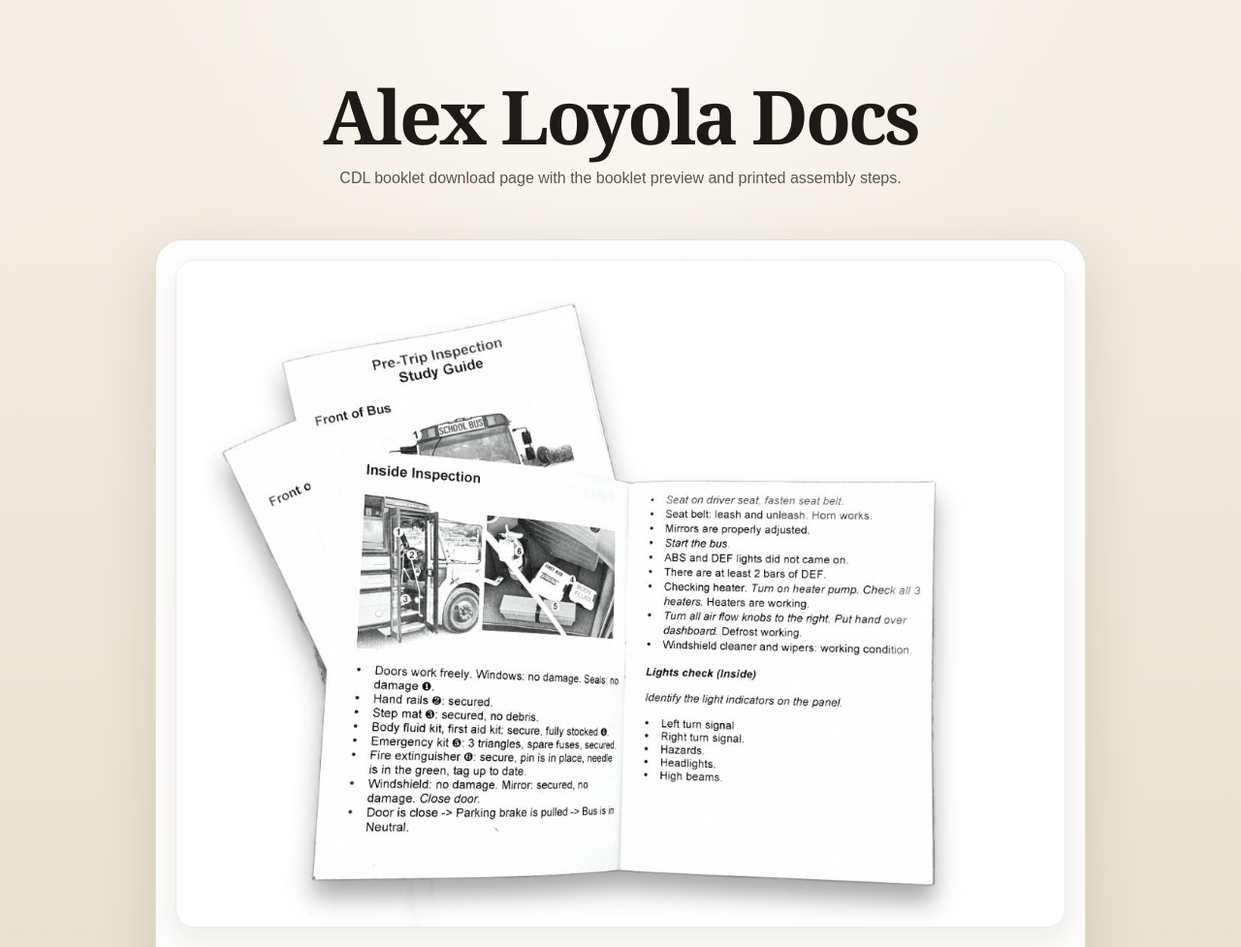
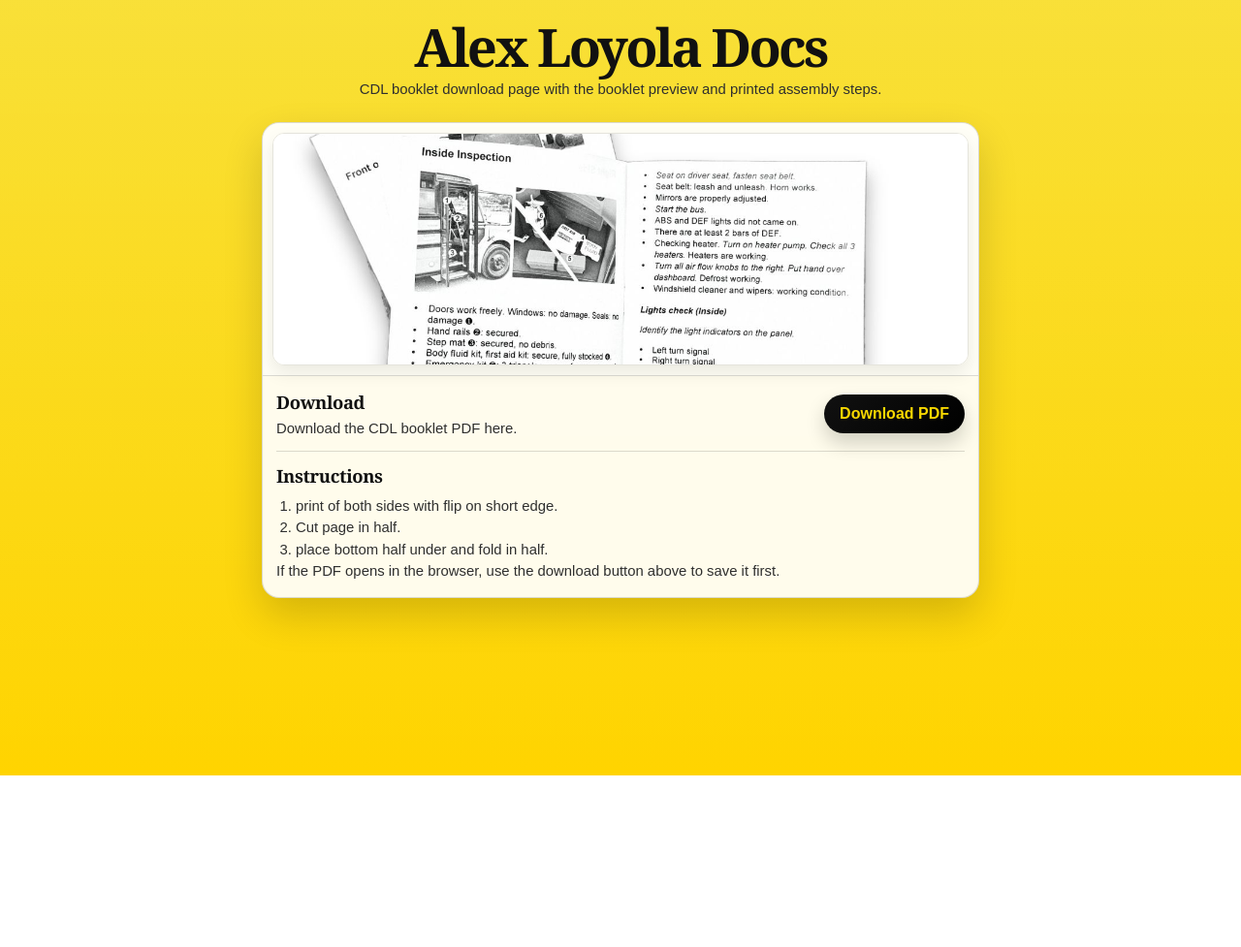
Before and after one commit to Blizky/alexloyola, a plain HTML site: page index.html in a window 1280 px wide. Shown: the top 977 px of the page at 97% size. After the commit the page ends 800 px from the top, so only its background shows below. Drawn offline with Linux system fonts and the light colour scheme.

Commit message:
Tighten docs page and use CDL booklet PDF

```diff
--- a/index.html
+++ b/index.html
@@ -8,15 +8,15 @@
   <style>
     :root {
       color-scheme: light;
-      --bg: #f4efe6;
-      --bg-accent: #e7dcc7;
-      --panel: rgba(255, 255, 255, 0.86);
-      --text: #1f1a17;
-      --muted: #5f564f;
-      --accent: #8a4f22;
-      --accent-dark: #653715;
-      --border: rgba(31, 26, 23, 0.12);
-      --shadow: 0 20px 60px rgba(71, 41, 16, 0.14);
+      --bg: #f7d700;
+      --bg-accent: #ffd400;
+      --panel: rgba(255, 255, 255, 0.92);
+      --text: #111111;
+      --muted: #2f2f2f;
+      --accent: #111111;
+      --accent-dark: #000000;
+      --border: rgba(0, 0, 0, 0.14);
+      --shadow: 0 18px 40px rgba(0, 0, 0, 0.16);
     }
 
     * {
@@ -26,82 +26,83 @@
     body {
       margin: 0;
       min-height: 100vh;
+      color: var(--text);
       font-family: Georgia, "Times New Roman", serif;
-      color: var(--text);
       background:
-        radial-gradient(circle at top, rgba(255, 255, 255, 0.72), transparent 32%),
+        linear-gradient(180deg, rgba(255, 255, 255, 0.22), rgba(255, 255, 255, 0)),
         linear-gradient(180deg, var(--bg), var(--bg-accent));
     }
 
     .wrap {
-      width: min(960px, calc(100% - 32px));
+      width: min(740px, calc(100% - 16px));
       margin: 0 auto;
-      padding: 40px 0 56px;
+      padding: 12px 0 18px;
     }
 
     .hero {
       text-align: center;
-      padding: 42px 24px 26px;
+      padding: 10px 8px 12px;
     }
 
     h1 {
       margin: 0;
-      font-size: clamp(2.4rem, 6vw, 4.8rem);
-      letter-spacing: -0.04em;
-      line-height: 0.98;
+      font-size: clamp(2rem, 5vw, 3.4rem);
+      line-height: 0.96;
+      letter-spacing: -0.05em;
     }
 
     .subtitle {
-      margin: 14px auto 0;
-      max-width: 46rem;
+      max-width: 34rem;
+      margin: 8px auto 0;
+      color: var(--muted);
       font-family: Arial, Helvetica, sans-serif;
-      font-size: 1rem;
-      line-height: 1.6;
-      color: var(--muted);
+      font-size: 0.93rem;
+      line-height: 1.45;
     }
 
     .card {
-      margin-top: 24px;
+      overflow: hidden;
+      margin-top: 10px;
+      border: 1px solid var(--border);
+      border-radius: 18px;
       background: var(--panel);
-      border: 1px solid var(--border);
-      border-radius: 28px;
       box-shadow: var(--shadow);
-      overflow: hidden;
-      backdrop-filter: blur(10px);
+      backdrop-filter: blur(8px);
     }
 
     .image-shell {
-      padding: 20px;
+      padding: 10px;
+      background: rgba(255, 255, 255, 0.45);
       border-bottom: 1px solid var(--border);
-      background: linear-gradient(180deg, rgba(255,255,255,0.6), rgba(255,255,255,0.3));
     }
 
     .preview {
+      display: block;
       width: 100%;
-      display: block;
-      border-radius: 20px;
-      border: 1px solid rgba(31, 26, 23, 0.08);
-      box-shadow: 0 10px 30px rgba(31, 26, 23, 0.08);
+      max-height: 240px;
       object-fit: cover;
+      border-radius: 12px;
+      border: 1px solid rgba(0, 0, 0, 0.1);
+      box-shadow: 0 8px 18px rgba(0, 0, 0, 0.08);
     }
 
     .content {
-      padding: 28px 24px 32px;
+      padding: 14px 14px 16px;
     }
 
     .download-row {
       display: flex;
-      flex-wrap: wrap;
-      gap: 14px;
       align-items: center;
       justify-content: space-between;
-      margin-bottom: 20px;
+      gap: 10px;
+      margin-bottom: 12px;
+      flex-wrap: wrap;
     }
 
     .download-copy h2,
     .instructions h2 {
-      margin: 0 0 8px;
-      font-size: 1.4rem;
+      margin: 0 0 4px;
+      font-size: 1.15rem;
       letter-spacing: -0.02em;
     }
 
@@ -109,69 +110,72 @@
     .instructions p,
     .instructions li {
       margin: 0;
+      color: var(--muted);
       font-family: Arial, Helvetica, sans-serif;
-      line-height: 1.7;
-      color: var(--muted);
+      font-size: 0.93rem;
+      line-height: 1.5;
     }
 
     .download-link {
       display: inline-flex;
       align-items: center;
       justify-content: center;
-      padding: 14px 22px;
+      padding: 11px 16px;
       border-radius: 999px;
+      color: #f7d700;
+      background: linear-gradient(135deg, var(--accent), var(--accent-dark));
       text-decoration: none;
-      color: #fff;
-      background: linear-gradient(135deg, var(--accent), var(--accent-dark));
-      box-shadow: 0 14px 30px rgba(138, 79, 34, 0.25);
       font-family: Arial, Helvetica, sans-serif;
-      font-weight: 700;
+      font-weight: 800;
       white-space: nowrap;
+      box-shadow: 0 10px 20px rgba(0, 0, 0, 0.18);
       transition: transform 0.15s ease, box-shadow 0.15s ease;
     }
 
     .download-link:hover {
       transform: translateY(-1px);
-      box-shadow: 0 16px 34px rgba(138, 79, 34, 0.32);
+      box-shadow: 0 12px 22px rgba(0, 0, 0, 0.22);
     }
 
     .instructions {
-      margin-top: 28px;
-      padding-top: 24px;
+      margin-top: 12px;
+      padding-top: 12px;
       border-top: 1px solid var(--border);
     }
 
     ol {
-      margin: 14px 0 0;
-      padding-left: 22px;
+      margin: 8px 0 0;
+      padding-left: 20px;
+      color: var(--muted);
       font-family: Arial, Helvetica, sans-serif;
-      color: var(--muted);
-      line-height: 1.8;
+      font-size: 0.93rem;
+      line-height: 1.55;
     }
 
     li + li {
-      margin-top: 6px;
+      margin-top: 4px;
     }
 
     .footer-note {
-      margin-top: 18px;
+      margin-top: 10px;
+      color: var(--muted);
       font-family: Arial, Helvetica, sans-serif;
-      font-size: 0.94rem;
-      color: var(--muted);
+      font-size: 0.88rem;
+      line-height: 1.45;
     }
 
     @media (max-width: 720px) {
       .wrap {
-        width: min(100% - 20px, 960px);
-        padding-top: 20px;
+        width: min(100% - 12px, 740px);
+        padding-top: 8px;
       }
 
       .hero {
-        padding: 28px 12px 18px;
+        padding: 8px 4px 10px;
       }
 
       .content {
-        padding: 20px 16px 24px;
+        padding: 12px 12px 14px;
       }
 
       .download-row {
@@ -209,11 +213,7 @@
             <p>Download the CDL booklet PDF here.</p>
           </div>
 
-          <a
-            class="download-link"
-            href="CDL/Preinspection%20and%20SOP_booklet_images.pdf"
-            download
-          >
+          <a class="download-link" href="CDL/CDL_booklet.pdf" download>
             Download PDF
           </a>
         </div>
```
Also changed, not shown: 2 other files.
